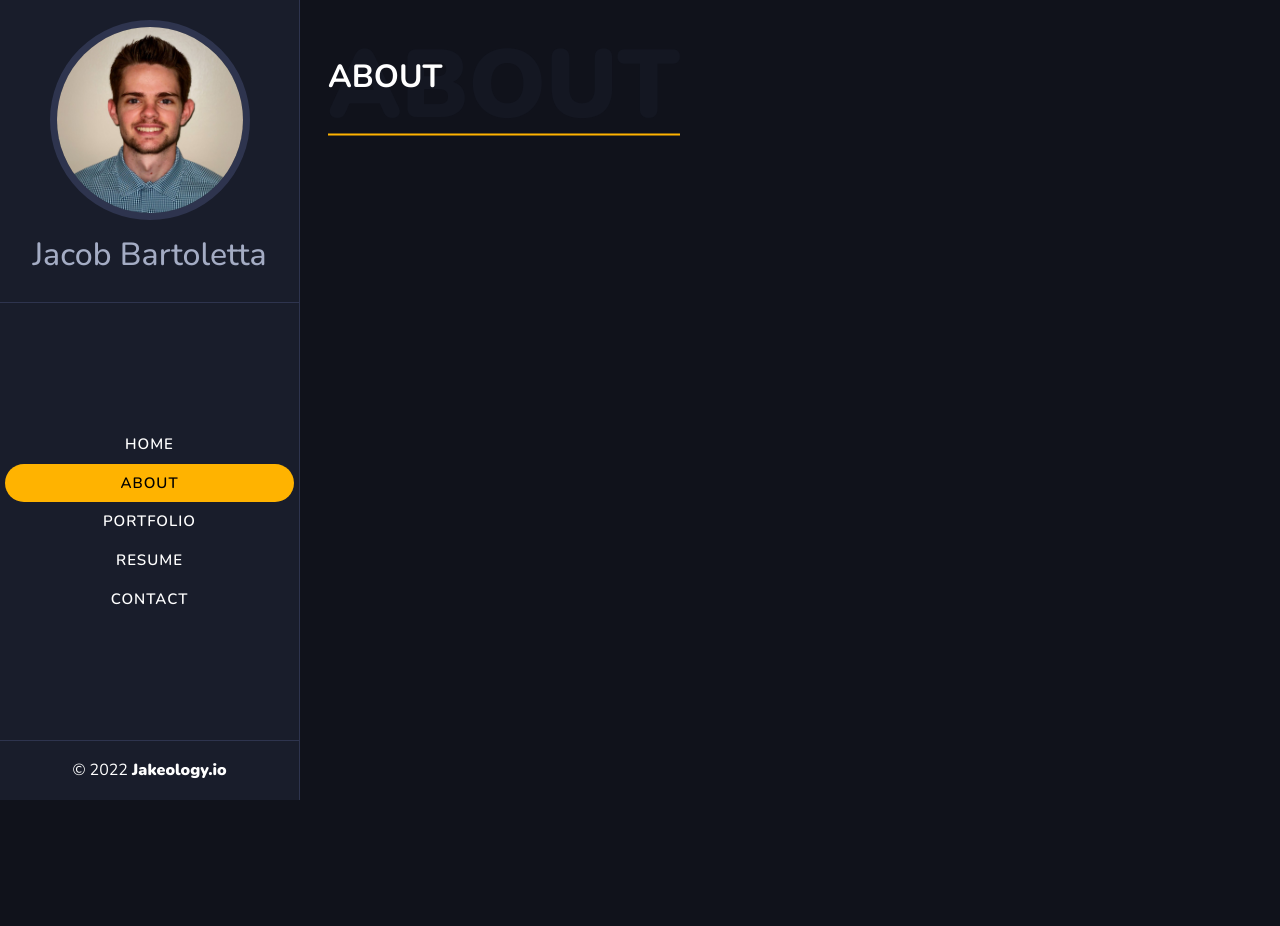
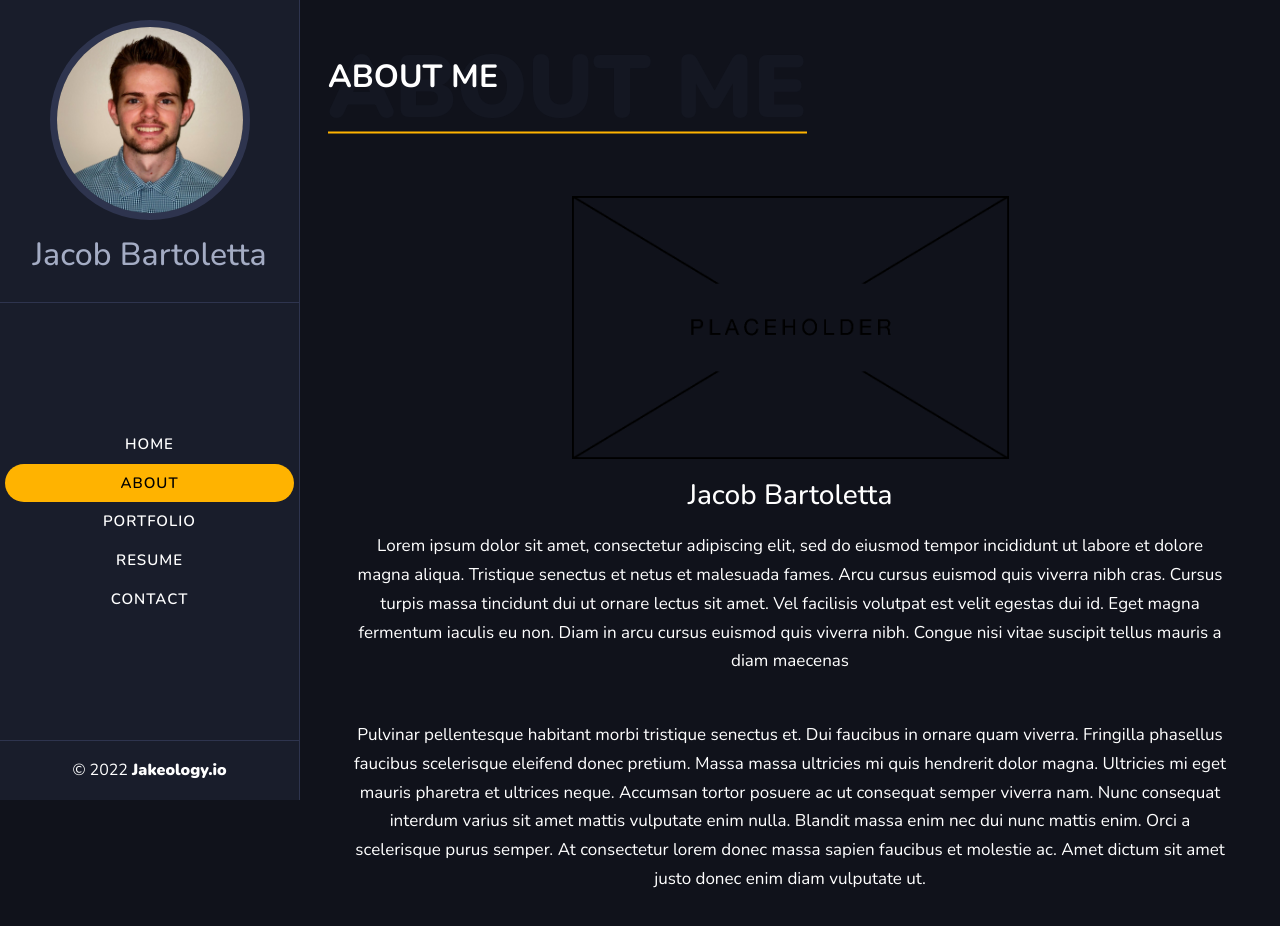
Before and after one commit to Jakeology/react-portfolio, a React (Create React App) app: page / in a window 1280 px wide. Both pictures are taken after a click on the element "ABOUT". Shown: the top 926 px of the page. Before the commit the page ends 800 px from the top, so only its background shows below. Built offline with nearby package versions, Linux system fonts and the light colour scheme.

Commit message:
added about about me section with css styling

```diff
--- a/src/components/About/index.js
+++ b/src/components/About/index.js
@@ -1,16 +1,40 @@
 import React from "react";
 
 function About() {
-
-  const title = "About";
+  const title = "about me";
 
   return (
-    <div className="container-fluid">
-      <div className="m-1 row d-flex justify-content-center mb-5">
-        <div className="col-12 col-xxl-8">
+    <div className="container-xxl">
+      <div className="m-1 row">
+        <div className="col-12 col-xl-12">
           <div className="primary-section-title">
             <h2>{title}</h2>
             <span>{title}</span>
+          </div>
+          <div className="about-me-primary">
+            <article className="about-me">
+              <img src="/images/placeholder.png" alt="Male Placeholder" />
+              <div className="about-me-bio">
+                <h3>Jacob Bartoletta</h3>
+
+                <p>
+                  Lorem ipsum dolor sit amet, consectetur adipiscing elit, sed do eiusmod tempor incididunt ut labore et
+                  dolore magna aliqua. Tristique senectus et netus et malesuada fames. Arcu cursus euismod quis viverra nibh
+                  cras. Cursus turpis massa tincidunt dui ut ornare lectus sit amet. Vel facilisis volutpat est velit egestas
+                  dui id. Eget magna fermentum iaculis eu non. Diam in arcu cursus euismod quis viverra nibh. Congue nisi
+                  vitae suscipit tellus mauris a diam maecenas
+                </p>
+                <br />
+                <p>
+                  Pulvinar pellentesque habitant morbi tristique senectus et. Dui faucibus in ornare quam viverra. Fringilla
+                  phasellus faucibus scelerisque eleifend donec pretium. Massa massa ultricies mi quis hendrerit dolor magna.
+                  Ultricies mi eget mauris pharetra et ultrices neque. Accumsan tortor posuere ac ut consequat semper viverra
+                  nam. Nunc consequat interdum varius sit amet mattis vulputate enim nulla. Blandit massa enim nec dui nunc
+                  mattis enim. Orci a scelerisque purus semper. At consectetur lorem donec massa sapien faucibus et molestie
+                  ac. Amet dictum sit amet justo donec enim diam vulputate ut.
+                </p>
+              </div>
+            </article>
           </div>
         </div>
       </div>
--- a/src/index.css
+++ b/src/index.css
@@ -20,7 +20,6 @@ img {
 }
 
 body {
-  overflow: hidden !important;
   font-size: 18px;
   line-height: 1.8rem;
   font-family: "Nunito", sans-serif;
@@ -140,10 +139,10 @@ header h2 {
   position: absolute;
   left: 0;
   top: 100%;
-  font-size: 6rem;
+  font-size: 5.5rem;
   line-height: 1;
   font-weight: 900;
-  color: rgba(25, 29, 43, 0.44);
+  color: #191d2b70;
   display: inline-block;
   text-transform: uppercase;
   z-index: -1;
@@ -151,3 +150,41 @@ header h2 {
   white-space: nowrap;
   border-bottom: 2px solid #ffb300;
 }
+
+.about-me-primary {
+  width: 100%;
+  margin: 0 auto;
+  padding-bottom: 35px;
+  display: flex;
+  flex-wrap: wrap;
+}
+
+/* Main container for 'About Me' section */
+.about-me {
+  margin: 25px;
+  flex: 1;
+}
+
+.about-me img {
+  display: block;
+  margin-left: auto;
+  margin-right: auto;
+  width: 50%;
+}
+
+/* About me name */
+.about-me-bio h3 {
+  font-size: 28px;
+  margin: 20px;
+}
+
+/* About me bio container */
+.about-me-bio {
+  width: 100%;
+  text-align: center;
+}
+
+/* About me paragraph */
+.about-me-bio p {
+  font-size: 17px;
+}
```
Also changed, not shown: public/images/placeholder.png (added).
